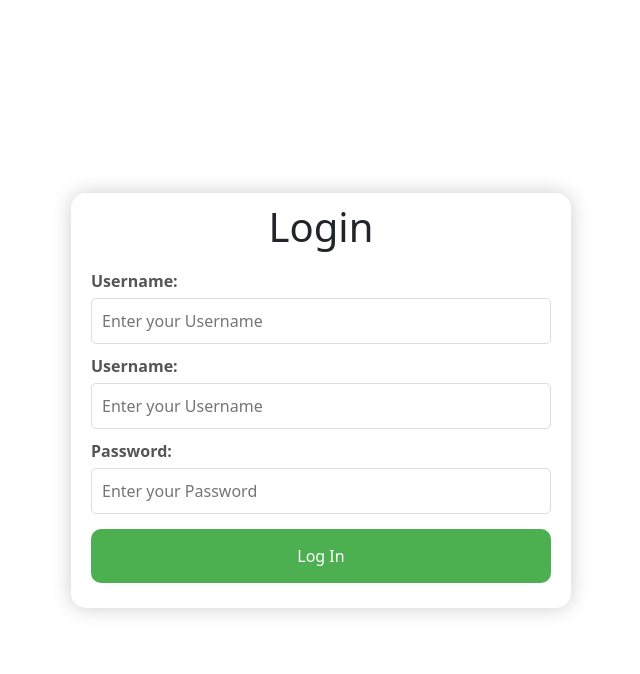
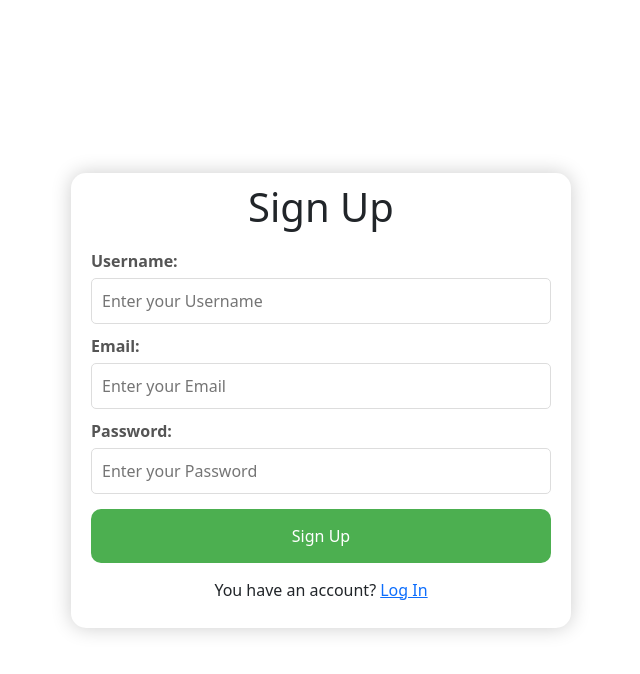
Before and after one commit to KrutikNaina/Employee-ProfileScan, a Django app: page /signup/ in a window 1280 px wide. Shown: the top 674 px of the page, without its empty margins (319-959 px from the left). Run offline with Django 5.2, Linux system fonts and the light colour scheme.

Commit message:
Add signup page and login, signup link in html

```diff
--- a/Templates/signup.html
+++ b/Templates/signup.html
@@ -2,7 +2,7 @@
 <html>
 
 <head>
-    <title>Login</title>
+    <title>Sign Up</title>
 
     <style>
         /*style.css*/
@@ -82,7 +82,7 @@
 
 <body>
     <div class="main">
-        <h1>Login</h1>
+        <h1>Sign Up</h1>
 
 
         <form action="/signupafter/"  enctype="multipart/form-data" method="POST">
@@ -105,13 +105,14 @@
             <label for="first">Username:</label>
             <input type="text"  name="name" placeholder="Enter your Username" required>
 
-            <label for="first">Username:</label>
-            <input type="email"  name="email" placeholder="Enter your Username" required>
+            <label for="first">Email:</label>
+            <input type="email"  name="email" placeholder="Enter your Email" required>
 
             <label for="password">Password:</label>
             <input type="password"  name="password" placeholder="Enter your Password" required>
 
-            <input class="wrap" id="button" type="submit" value="Log In">
+            <input class="wrap" id="button" type="submit" value="Sign Up">
+            <p class="sign_up">You have an account? <a href="/login/">Log In</a></p>
         </form>
 
 
```
Also changed, not shown: Templates/login.html (+4 -3 lines), db.sqlite3.
